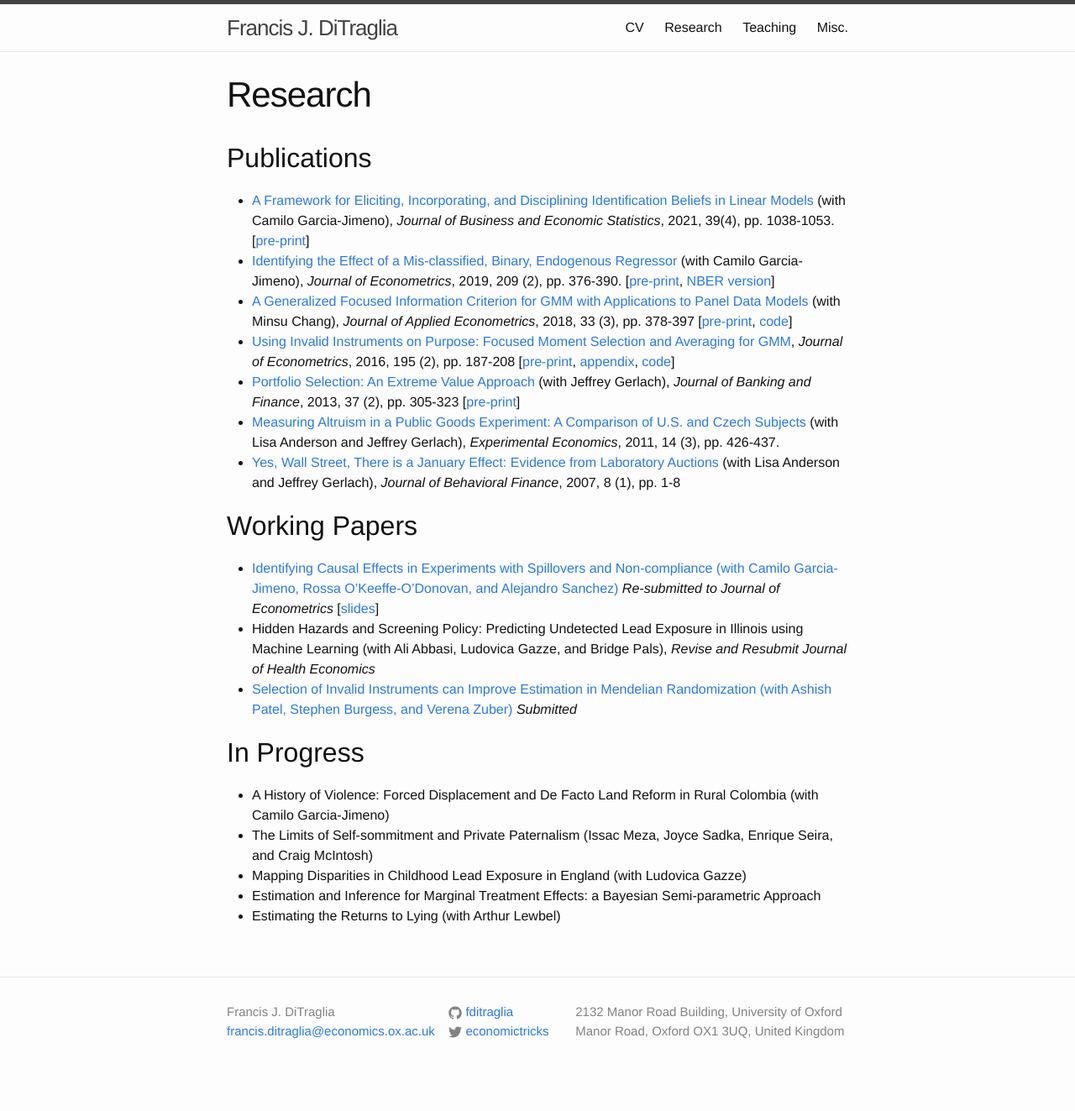
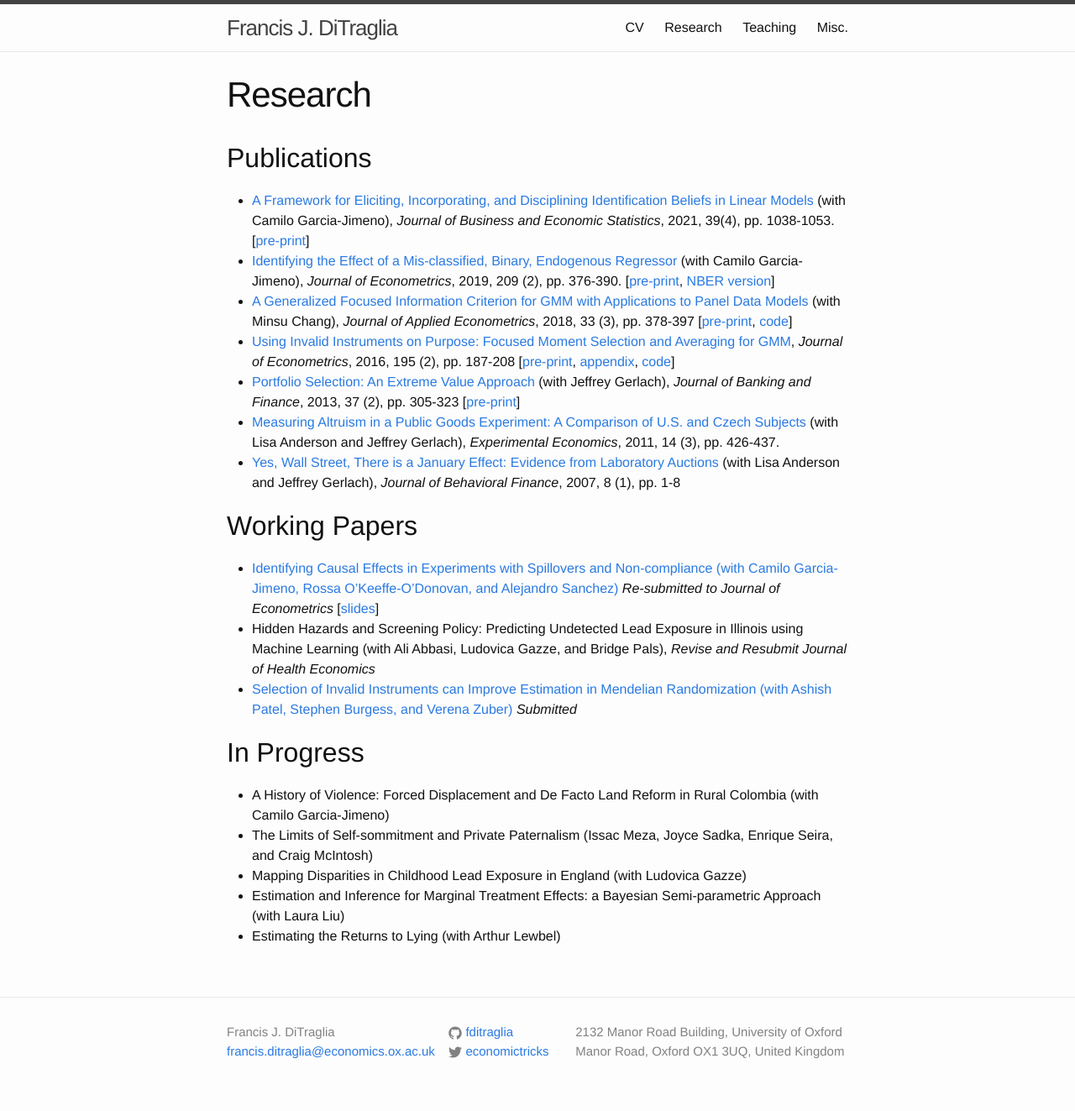
Before and after one commit to fditraglia/fditraglia.github.io, a Jekyll site: the page built from research.md, in a window 1280 px wide. Shown: the whole page at 84% size. Built offline with Jekyll 4.4.1, drawn with Linux system fonts in a browser that asks for light colours; before the commit the page ends 1299 px from its top, so only the background shows below that.

```diff
--- a/research.md
+++ b/research.md
@@ -25,6 +25,6 @@
 - A History of Violence: Forced Displacement and De Facto Land Reform in Rural Colombia (with Camilo Garcia-Jimeno)
 - The Limits of Self-sommitment and Private Paternalism (Issac Meza, Joyce Sadka, Enrique Seira, and Craig McIntosh)
 - Mapping Disparities in Childhood Lead Exposure in England (with Ludovica Gazze)
-- Estimation and Inference for Marginal Treatment Effects: a Bayesian Semi-parametric Approach
+- Estimation and Inference for Marginal Treatment Effects: a Bayesian Semi-parametric Approach (with Laura Liu)
 - Estimating the Returns to Lying (with Arthur Lewbel)
 <!--- Nonparametric Analysis of Labor Supply Using Gaussian Process Regression (with Ian Crawford)-->
```
